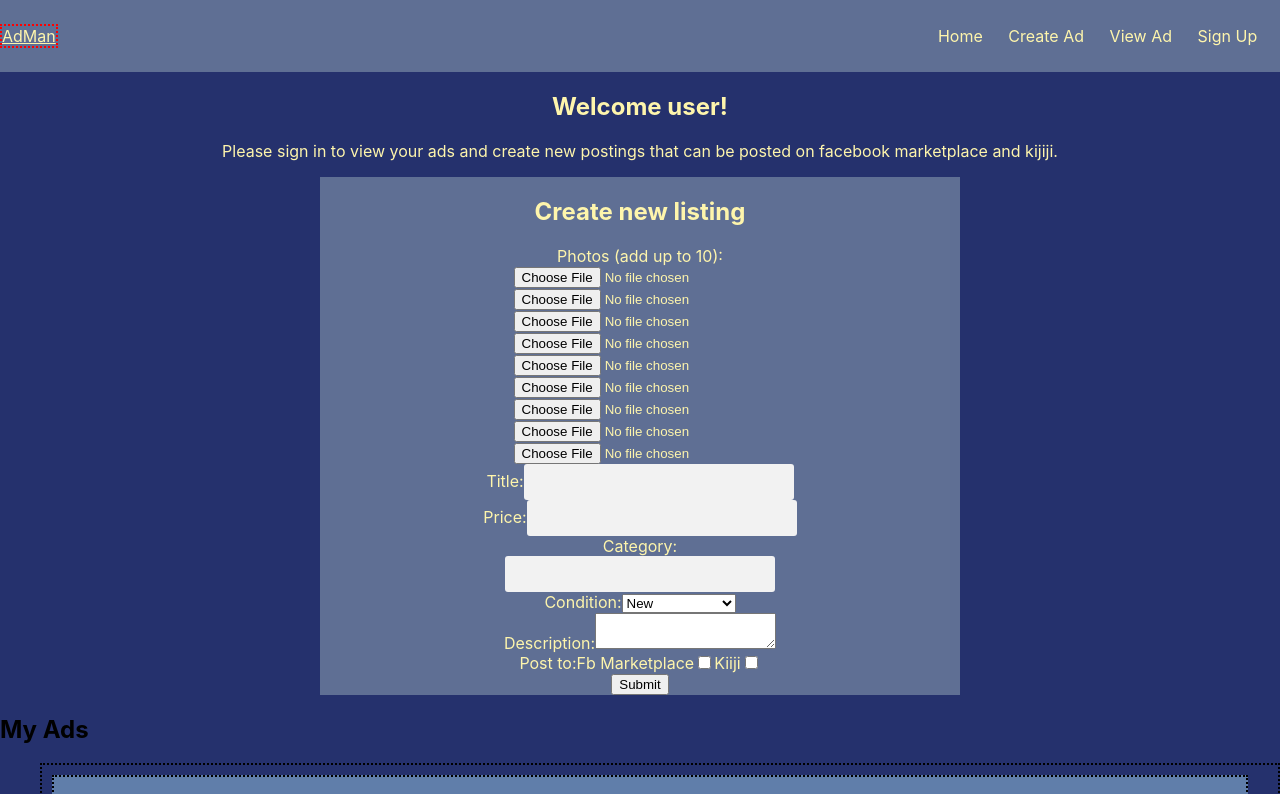
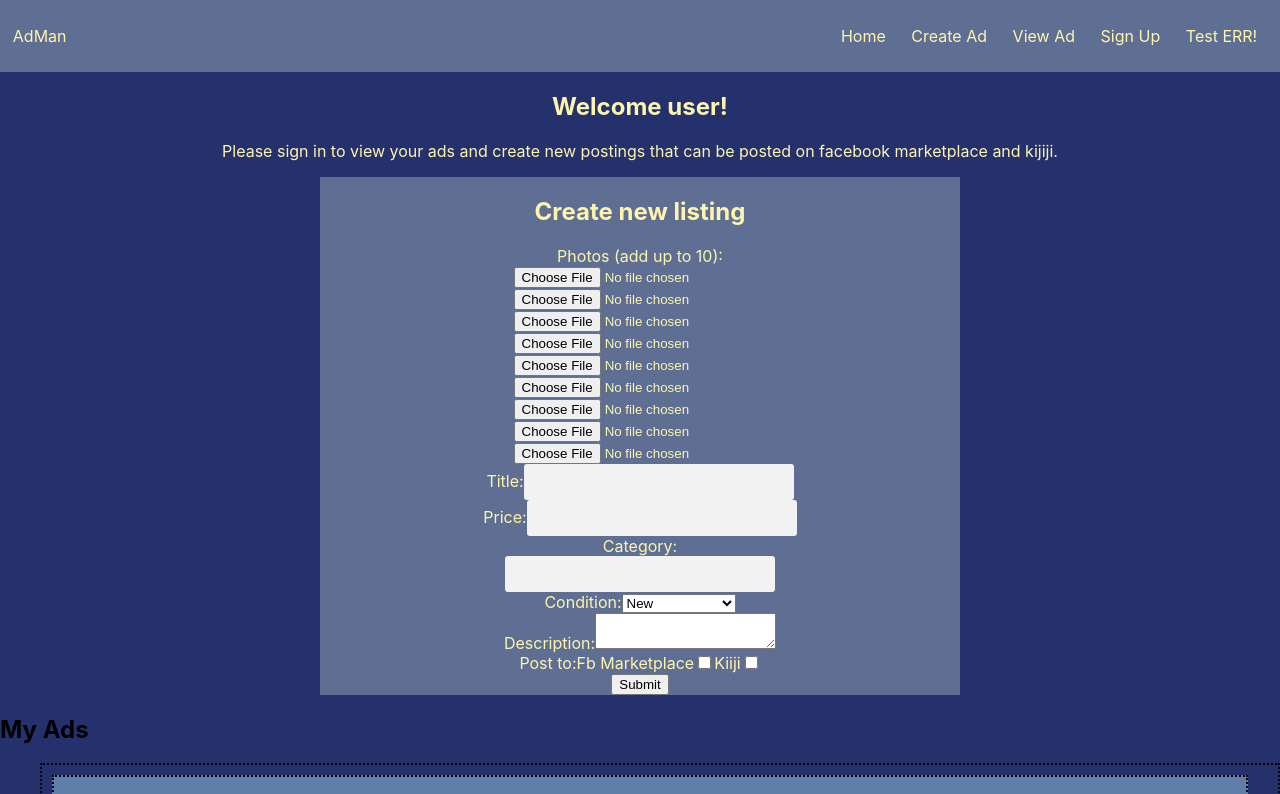
Before and after one commit to yobazy/ad-manager, a React (Create React App) app in the folder client/: page / in a window 1280 px wide. Shown: the top 794 px of the page. Built offline with nearby package versions, Linux system fonts and the light colour scheme.

Commit message:
Updates navbar links

```diff
--- a/client/src/components/Navbar.js
+++ b/client/src/components/Navbar.js
@@ -15,22 +15,27 @@ export default function Navbar() {
     return  (
             <nav className="navbar">
                 <div className="navbar-container">
-                    <a href="/" className="navbar-logo">AdMan</a>
-                    <div className="menu-icon" onClick={handleClick}>
-                        <i className={click ? 'fas fa-times' : 'fas fa-bars'}></i>
+                    <div className="">
+                        <a href="/" className="nav-links">AdMan</a>
+                        <div className="menu-icon" onClick={handleClick}>
+                            <i className={click ? 'fas fa-times' : 'fas fa-bars'}></i>
+                        </div>
                     </div>
                     <ul className={click ? 'nav-menu-active' : 'nav-menu'}>
                         <li className="nav-item">
                             <a href="/" className="nav-links" onClick={closeMobileMenu}>Home</a>
                         </li>
                         <li className="nav-item">
-                            <a href="/newad" className="nav-links" onClick={closeMobileMenu}>Create Ad</a>
+                            <a href="/create" className="nav-links" onClick={closeMobileMenu}>Create Ad</a>
                         </li>
                         <li className="nav-item">
-                            <a href="/viewads" className="nav-links" onClick={closeMobileMenu}>View Ad</a>
+                            <a href="/view" className="nav-links" onClick={closeMobileMenu}>View Ad</a>
                         </li>
                         <li className="nav-item">
                             <a href="/sign-up" className="nav-links" onClick={closeMobileMenu}>Sign Up</a>
+                        </li>
+                        <li className="nav-item">
+                            <a href="/sign-up" className="nav-links" onClick={closeMobileMenu}>Test ERR!</a>
                         </li>
                     </ul>
 
```
